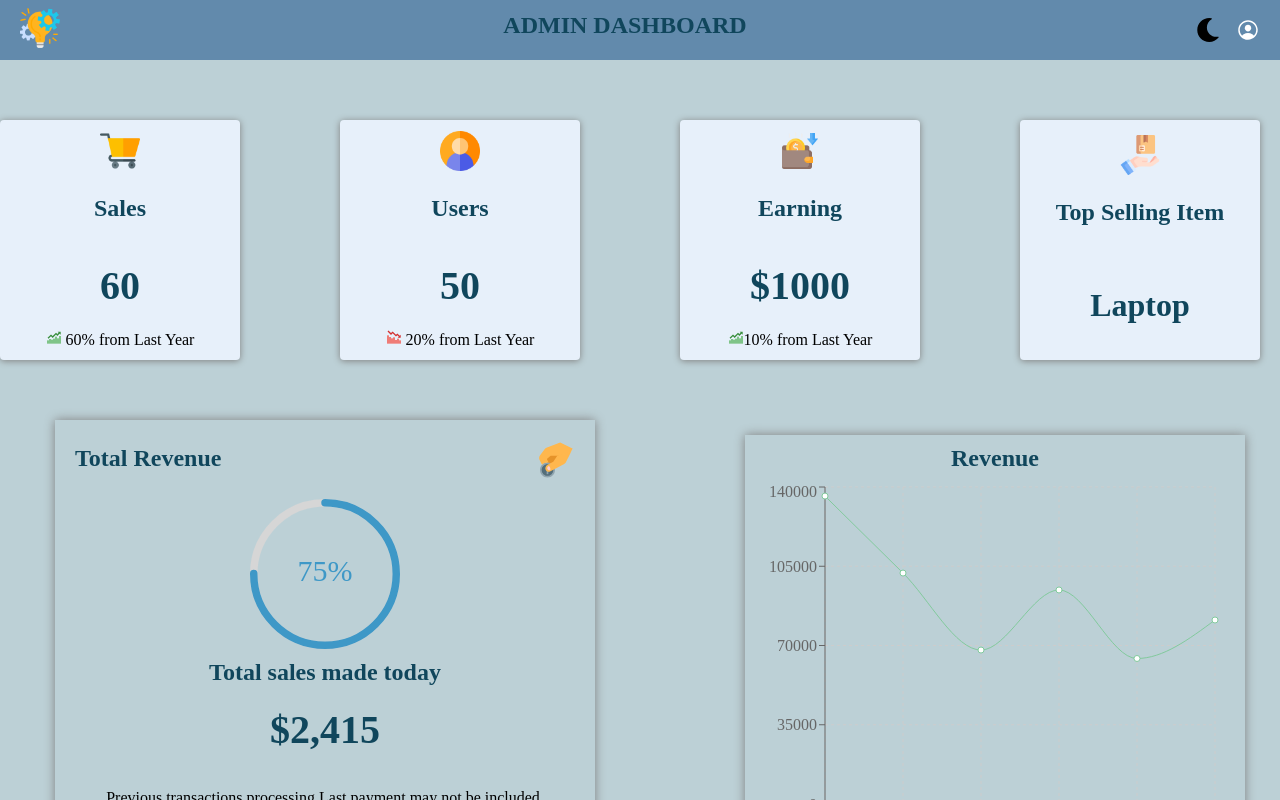
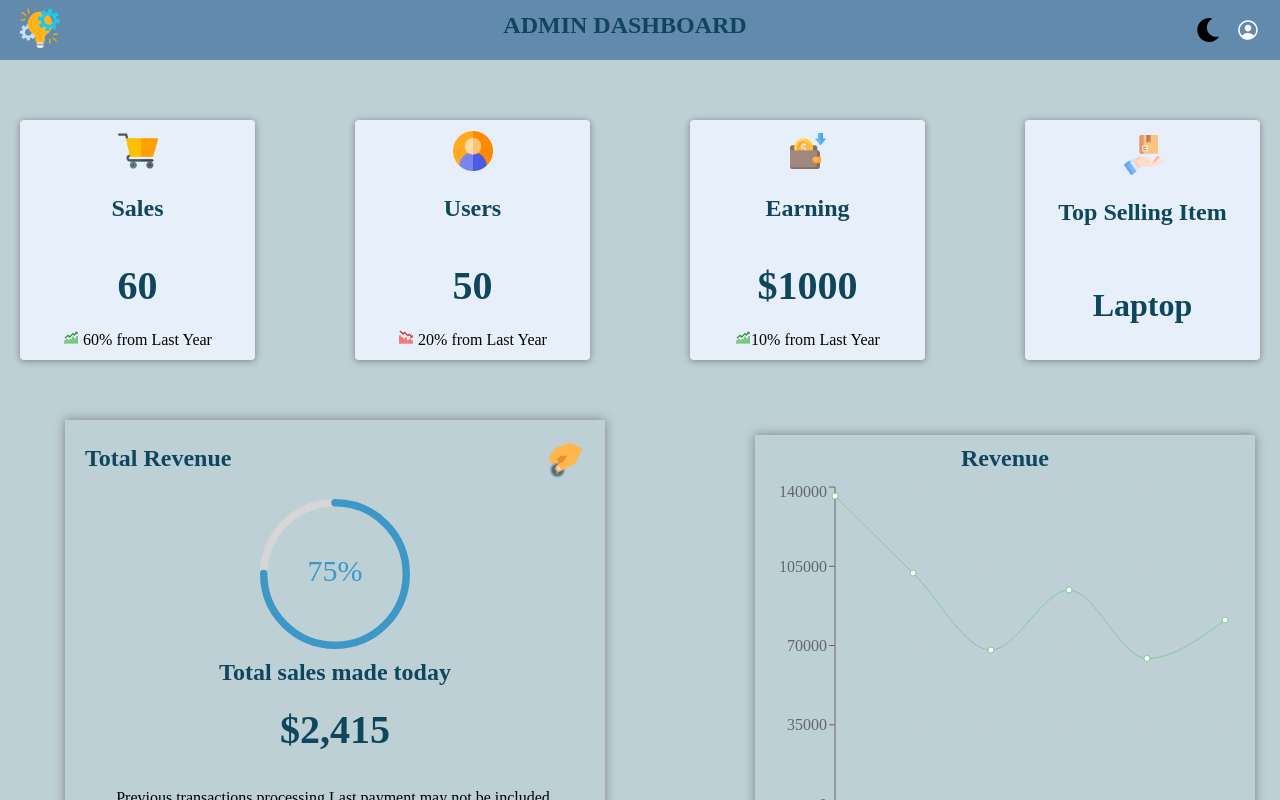
Before and after one commit to ShampaShaw/DashBoard-assignment, a React (Create React App) app: page / in a window 1280 px wide. Shown: the top 800 px of the page. Built offline with nearby package versions, Linux system fonts and the light colour scheme.

Commit message:
Update dashboard.css

```diff
--- a/src/content/dashboard/dashboard.css
+++ b/src/content/dashboard/dashboard.css
@@ -6,7 +6,6 @@
   gap: 20px;
   background-color: #bcd0d6;
   padding: 20px;
-  padding-left: 0px;
   overflow: hidden;
 }
 
```
